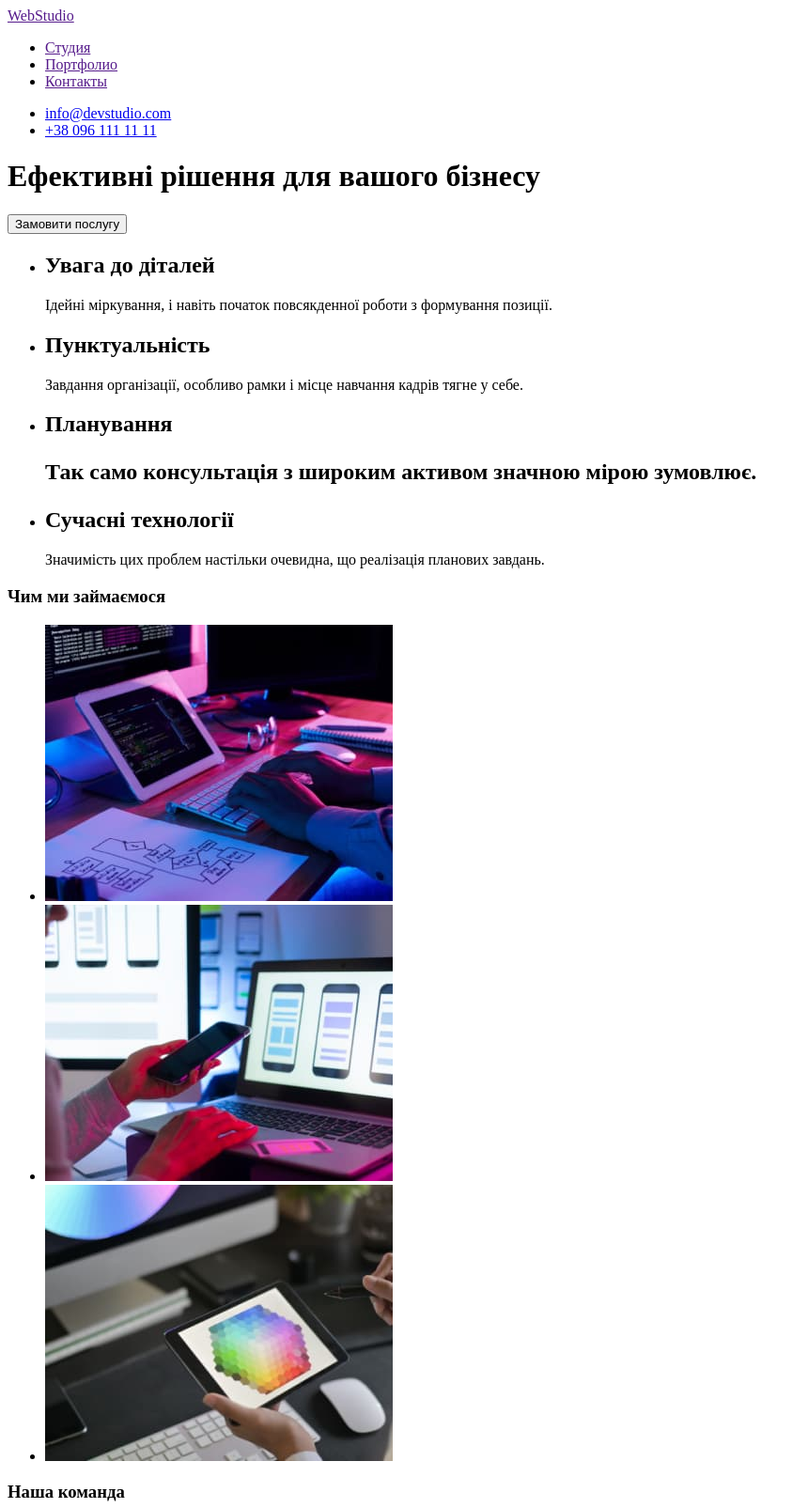
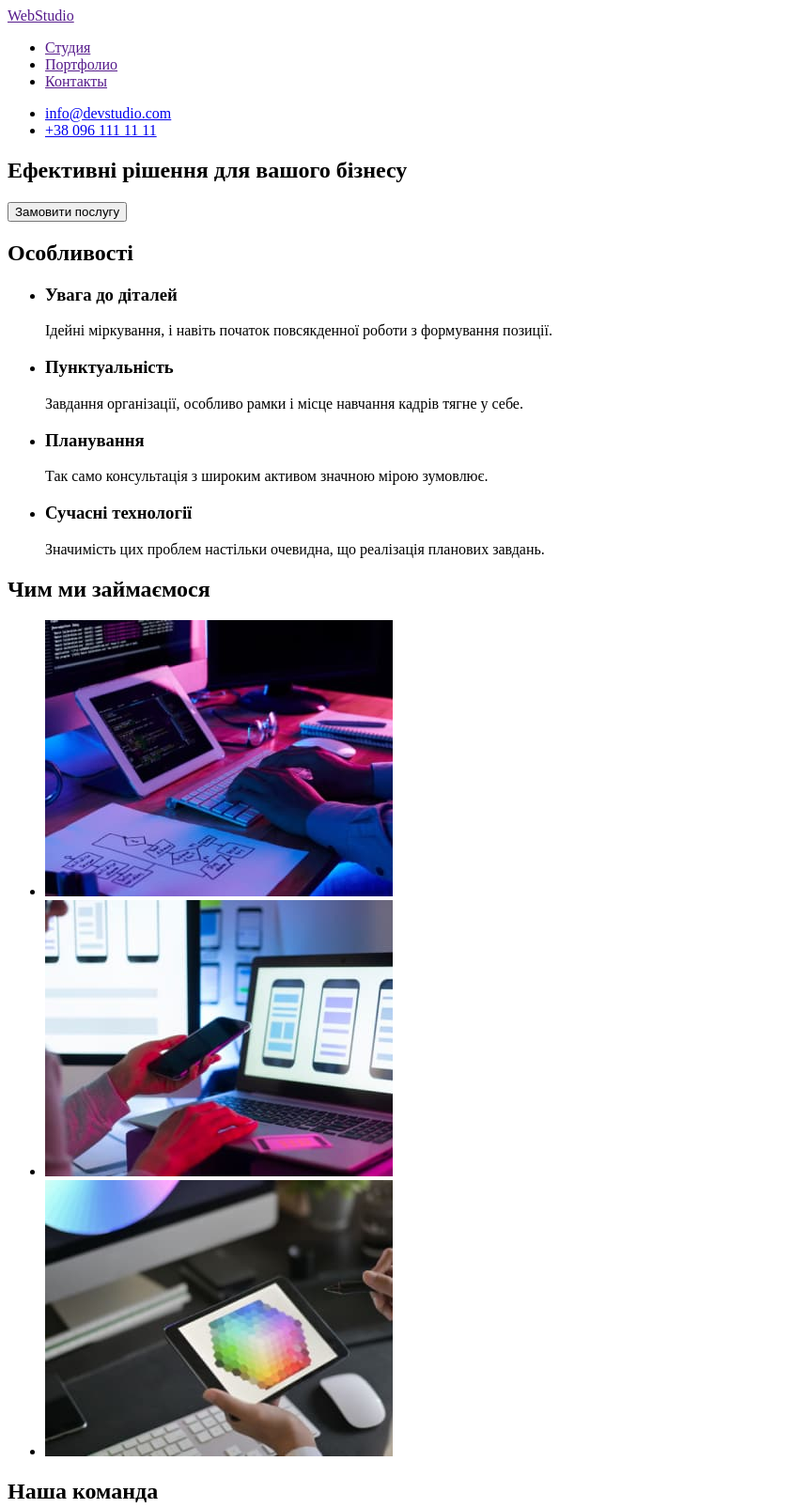
Before and after one commit to 88Leha88/goit-markup-hw-01, a plain HTML site: page index.html in a window 1280 px wide. Shown: the top 1605 px of the page at 94% size, without its empty margins (0-860 px from the left). Drawn offline with Linux system fonts and the light colour scheme.

Commit message:
Исправления после проверки ментором

```diff
--- a/index.html
+++ b/index.html
@@ -24,40 +24,42 @@
     </header>
     <main>
         <!--блок герой-->
-        <div>
+        <section>
             <h1>Ефективні рішення для вашого бізнесу</h1>
             <button type="button">Замовити послугу</button>
-        </div>
+        </section>
         <!--особливості-->
         <section>
+            <h2>Особливості</h2>
             <ul>
                 <li>
-                <h2>
+                    <h3>
                         Увага до діталей
-                </h2>
+                    </h3>
                     <p>
                         Ідейні міркування, і навіть початок повсякденної роботи з формування позиції.
                     </p>
                 </li>
                 <li>
-                <h2>
+                    <h3>
                         Пунктуальність
-                </h2>
+                    </h3>
                     <p>
                         Завдання організації, особливо рамки і місце навчання кадрів тягне у себе.
                     </p>
                 </li>
                 <li>
-                <h2>
+                    <h3>
                         Планування
+                    </h3>
                     <p>
                         Так само консультація з широким активом значною мірою зумовлює.
                     </p>
                 </li>
                 <li>
-                <h2>
+                    <h3>
                         Сучасні технології
-                </h2>
+                    </h3>
                     <p>
                         Значимість цих проблем настільки очевидна, що реалізація планових завдань.
                     </p>
@@ -66,7 +68,7 @@
         </section>
         <!--чим займаемось-->
         <section>
-        <h3>Чим ми займаємося</h3>
+        <h2>Чим ми займаємося</h2>
             <ul>
                 <li><img src="./images/box1.jpg" alt="розробка вебсторінок" width="370"></li>
                 <li><img src="./images/box2.jpg" alt="розробка мобільних додатків" width="370"></li>
@@ -75,26 +77,26 @@
         </section>
         <!--наша команда-->
         <section>
-            <h3>Наша команда</h3>
+            <h2>Наша команда</h2>
             <ul>
                 <li>
                     <img src="./images/img.jpg" alt="фото Ігор Дем'яненко" width="270">
-                    <h4>Ігор Дем'яненко</h4>
+                    <h3>Ігор Дем'яненко</h3>
                     <p>Product Designer</p>
                 </li>
                 <li>
                     <img src="./images/img1.jpg" alt="фото Ольга Рєпіна" width="270">
-                    <h4>Ольга Рєпіна</h4>
+                    <h3>Ольга Рєпіна</h3>
                     <p>Frontend Developer</p>
                 </li>
                 <li>
                     <img src="./images/img2.jpg" alt="фото Микола Тарасов" width="270">
-                    <h4>Микола Тарасов</h4>
+                    <h3>Микола Тарасов</h3>
                     <p>Marketing</p>
                 </li>
                 <li>
                     <img src="./images/img3.jpg" alt="фото Михайло Єрмаков" width="270">
-                    <h4>Михайло Єрмаков</h4>
+                    <h3>Михайло Єрмаков</h3>
                     <p>UI Designer</p>
                 </li>
             </ul>
@@ -102,7 +104,6 @@
     </main>
     <!--footer-->
     <footer>
-        <div>
         <a href="">WebStudio</a>
         <address>
             <ul>
@@ -111,7 +112,6 @@
                 <li><a href="tel:+380991111111">+38 099 111 11 11</a></li>
             </ul>
         </address>
-        </div>
     </footer>
 </body>
 </html>
```
Lines whose indentation alone changed are shown as unchanged.
